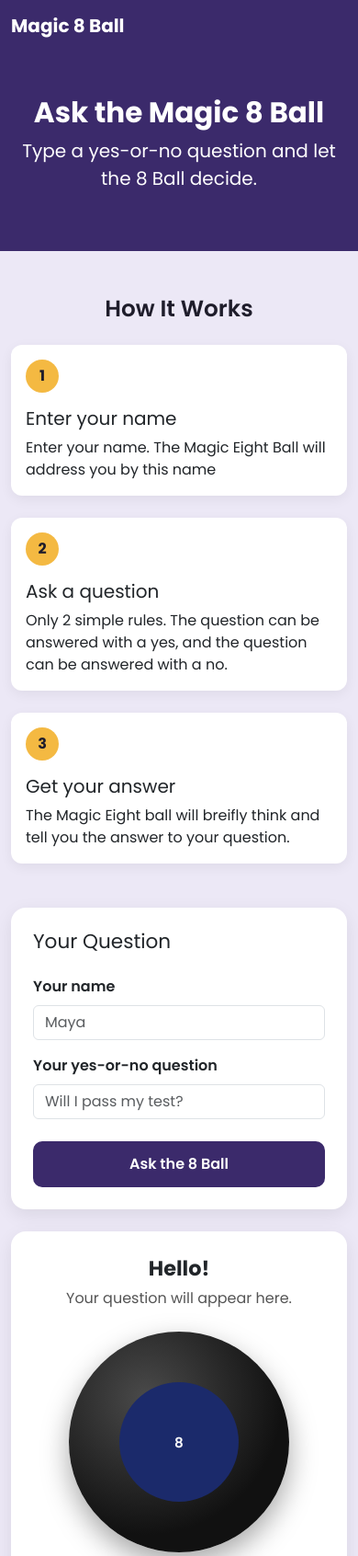
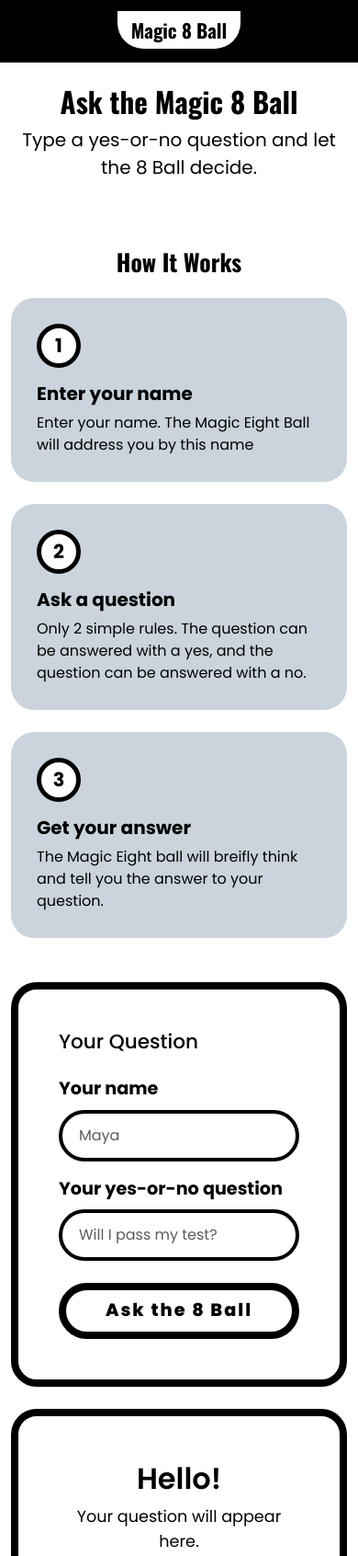
Before and after one commit to C-Lee11/Magic8Ball_Starter, a plain HTML site: page eight-ball-starter/index.html in a window 390 px wide. Shown: the top 1692 px of the page at 92% size. Drawn offline with nearby package versions, Linux system fonts and the light colour scheme.

Commit message:
Styling change

```diff
--- a/eight-ball-starter/style.css
+++ b/eight-ball-starter/style.css
@@ -1,131 +1,208 @@
-/* ==========================================
-   Magic 8 Ball: starter styles
-   Change these colors and fonts to match your theme.
-   ========================================== */
+
+@import url('https://fonts.googleapis.com/css2?family=Oswald:wght@500;600;700&family=Poppins:wght@400;500;600;700;800&display=swap');
+
+/* ---------- General ---------- */
 
 :root {
-  --brand: #3b2a6b;        /* navbar, hero, button */
-  --brand-light: #ece8f6;  /* page background */
-  --accent: #f4b942;       /* step numbers, highlights */
-  --text: #1f1d2b;
+  --brand: #000000;
+  --brand-light: #ffffff;
+  --accent: #0754b5;
+  --text: #000000;
   --font: "Poppins", Arial, sans-serif;
+}
+
+* {
+  box-sizing: border-box;
 }
 
 body {
   font-family: var(--font);
-  background: var(--brand-light);
-  color: var(--text);
+  background: #ffffff;
+  color: #000000;
+  margin: 0;
 }
 
 /* ---------- Navbar ---------- */
+
 .site-nav {
-  background: var(--brand);
+  background: #000000;
+  min-height: 68px;
+  border-bottom: 3px solid #000000;
 }
 
 .site-nav .navbar-brand {
-  color: #fff;
+  background: #ffffff;
+  color: #000000;
+  font-family: "Oswald", sans-serif;
+  font-size: 2rem;
   font-weight: 700;
+  padding: 5px 60px;
+  border-radius: 0 0 28px 28px;
+  margin: 0 auto;
+  text-align: center;
+}
+
+.site-nav .navbar-brand:hover {
+  color: #000000;
 }
 
 .nav-tagline {
-  color: rgba(255, 255, 255, 0.75);
+  color: #ffffff;
   font-size: 0.9rem;
 }
 
 /* ---------- Hero ---------- */
+
 .hero {
-  background: var(--brand);
-  color: #fff;
-  padding: 3rem 0 4rem;
+  background: #ffffff;
+  color: #000000;
+  padding: 1.5rem 0;
 }
 
 .hero h1 {
+  font-family: "Oswald", sans-serif;
   font-weight: 700;
+  color: #000000;
 }
 
-/* ---------- How It Works ---------- */
+/* ---------- Section Headings ---------- */
+
 .section-title {
-  font-weight: 600;
+  font-family: "Oswald", sans-serif;
+  font-weight: 700;
+  font-size: 1.8rem;
+  color: #000000;
 }
 
+/* ---------- Instructions ---------- */
+
 .step-card {
+  background: #cbd4dc;
   border: none;
-  border-radius: 12px;
-  box-shadow: 0 4px 14px rgba(0, 0, 0, 0.06);
+  border-radius: 25px;
+  box-shadow: none;
+  padding: 12px;
+  color: #000000;
+}
+
+.step-card h5,
+.step-card h4,
+.step-card h3 {
+  font-weight: 700;
 }
 
 .step-number {
   display: inline-flex;
   align-items: center;
   justify-content: center;
-  width: 36px;
-  height: 36px;
+  width: 60px;
+  height: 60px;
   border-radius: 50%;
-  background: var(--accent);
-  color: var(--text);
+  background: #ffffff;
+  border: 7px solid #000000;
+  color: #000000;
+  font-size: 1.3rem;
   font-weight: 700;
 }
 
-/* ---------- Main cards ---------- */
+/* ---------- Main Cards ---------- */
+
 .main-card {
-  border: none;
-  border-radius: 16px;
-  box-shadow: 0 6px 20px rgba(0, 0, 0, 0.08);
+  background: #ffffff;
+  border: 12px solid #000000;
+  border-radius: 38px;
+  box-shadow: none;
+  padding: 20px;
+  color: #000000;
 }
 
 .form-label {
-  font-weight: 600;
+  font-weight: 700;
+  font-size: 1.2rem;
+  color: #000000;
 }
 
+.form-control {
+  border: 4px solid #000000;
+  border-radius: 30px;
+  padding: 12px 18px;
+  background: #ffffff;
+  color: #000000;
+  box-shadow: none !important;
+}
+
+.form-control:focus {
+  border-color: #0754b5;
+  outline: none;
+}
+
+/* ---------- Ask Button ---------- */
+
 .btn-ask {
-  background: var(--brand);
-  color: #fff;
-  font-weight: 600;
-  padding: 0.75rem;
-  border-radius: 10px;
+  background: #ffffff;
+  color: #000000;
+  font-weight: 800;
+  font-size: 1.5rem;
+  letter-spacing: 2px;
+  padding: 8px 35px;
+  border: 12px solid #000000;
+  border-radius: 50px;
+  transition: transform 0.2s ease, background 0.2s ease;
 }
 
 .btn-ask:hover,
 .btn-ask:focus-visible {
-  background: var(--accent);
-  color: var(--text);
+  background: #0754b5;
+  color: #ffffff;
+  border-color: #000000;
+  transform: scale(1.04);
 }
 
 .btn-ask:active,
 .btn-ask:focus {
-  background: var(--brand);
-  color: #fff;
+  background: #ffffff;
+  color: #000000;
 }
 
 /* ---------- Results ---------- */
+
 .greeting {
-  font-size: 1.4rem;
-  font-weight: 700;
+  font-size: 2rem;
+  font-weight: 600;
+  color: #000000;
   margin-bottom: 0.25rem;
 }
 
 .question-out {
   min-height: 1.5rem;
-  color: #555;
+  color: #000000;
+  font-size: 1.1rem;
 }
 
+/* ---------- Magic Eight Ball ---------- */
+
 .ball {
-  width: 240px;
-  height: 240px;
+  width: 255px;
+  height: 255px;
   margin: 1.5rem auto 0;
   border-radius: 50%;
-  background: radial-gradient(circle at 35% 30%, #4a4a4a, #111 65%);
+  background: radial-gradient(
+    circle at 65% 65%,
+    #666666,
+    #303030 65%,
+    #000000 100%
+  );
   display: flex;
   align-items: center;
   justify-content: center;
-  box-shadow: 0 12px 30px rgba(0, 0, 0, 0.35);
+  box-shadow: none;
 }
 
 .window {
-  width: 130px;
-  height: 130px;
+  width: 68%;
+  height: 68%;
   border-radius: 50%;
-  background: #1b2a6b;
+  background: #000000;
   display: flex;
   align-items: center;
   justify-content: center;
@@ -134,37 +211,122 @@ body {
 
 .answer {
   margin: 0;
-  color: #fff;
+  color: #ffffff;
   font-weight: 600;
   font-size: 0.95rem;
   line-height: 1.25;
+  text-align: center;
 }
 
-/* ---------- Answer type badges ----------
-   Your innerHTML can use these classes. */
+/* ---------- Answer Type Badges ---------- */
+
 .answer-type span {
   display: inline-block;
-  padding: 0.4rem 1.25rem;
+  padding: 0.35rem 2.5rem;
   border-radius: 999px;
-  font-weight: 700;
-  letter-spacing: 0.05em;
-  color: #fff;
+  font-weight: 800;
+  font-size: 2rem;
+  letter-spacing: 0.04em;
+  color: #000000;
+  background: #ffffff;
+  border: 10px solid #000000;
+  min-width: 280px;
+  text-align: center;
 }
 
 .yes {
-  background: #2e7d32;
+  background: #ffffff;
+  color: #000000;
 }
 
 .maybe {
-  background: #b26a00;
+  background: #ffffff;
+  color: #000000;
 }
 
 .no {
-  background: #c62828;
+  background: #ffffff;
+  color: #000000;
 }
 
 /* ---------- Footer ---------- */
+
 .site-footer {
-  background: var(--brand);
-  color: rgba(255, 255, 255, 0.8);
+  background: #000000;
+  color: #ffffff;
+  padding: 18px 0;
+  font-size: 1.1rem;
 }
+
+.site-footer a {
+  color: #ffffff;
+  text-decoration: none;
+}
+
+.site-footer a:hover {
+  color: #0754b5;
+}
+
+/* ---------- Responsive Design ---------- */
+
+@media (max-width: 768px) {
+
+  .site-nav .navbar-brand {
+    font-size: 1.5rem;
+    padding: 5px 25px;
+  }
+
+  .section-title {
+    font-size: 1.6rem;
+  }
+
+  .ball {
+    width: 210px;
+    height: 210px;
+  }
+
+  .main-card {
+    border-width: 8px;
+    border-radius: 28px;
+  }
+
+  .btn-ask {
+    font-size: 1.2rem;
+    border-width: 8px;
+  }
+
+  .answer-type span {
+    font-size: 1.5rem;
+    min-width: 220px;
+    border-width: 7px;
+  }
+
+  .site-footer {
+    text-align: center;
+  }
+}
+
+@media (max-width: 480px) {
+
+  .site-nav .navbar-brand {
+    font-size: 1.3rem;
+    padding: 5px 15px;
+  }
+
+  .ball {
+    width: 180px;
+    height: 180px;
+  }
+
+  .step-number {
+    width: 48px;
+    height: 48px;
+    border-width: 5px;
+  }
+
+  .answer-type span {
+    min-width: 190px;
+    font-size: 1.3rem;
+  }
+
+}
```
